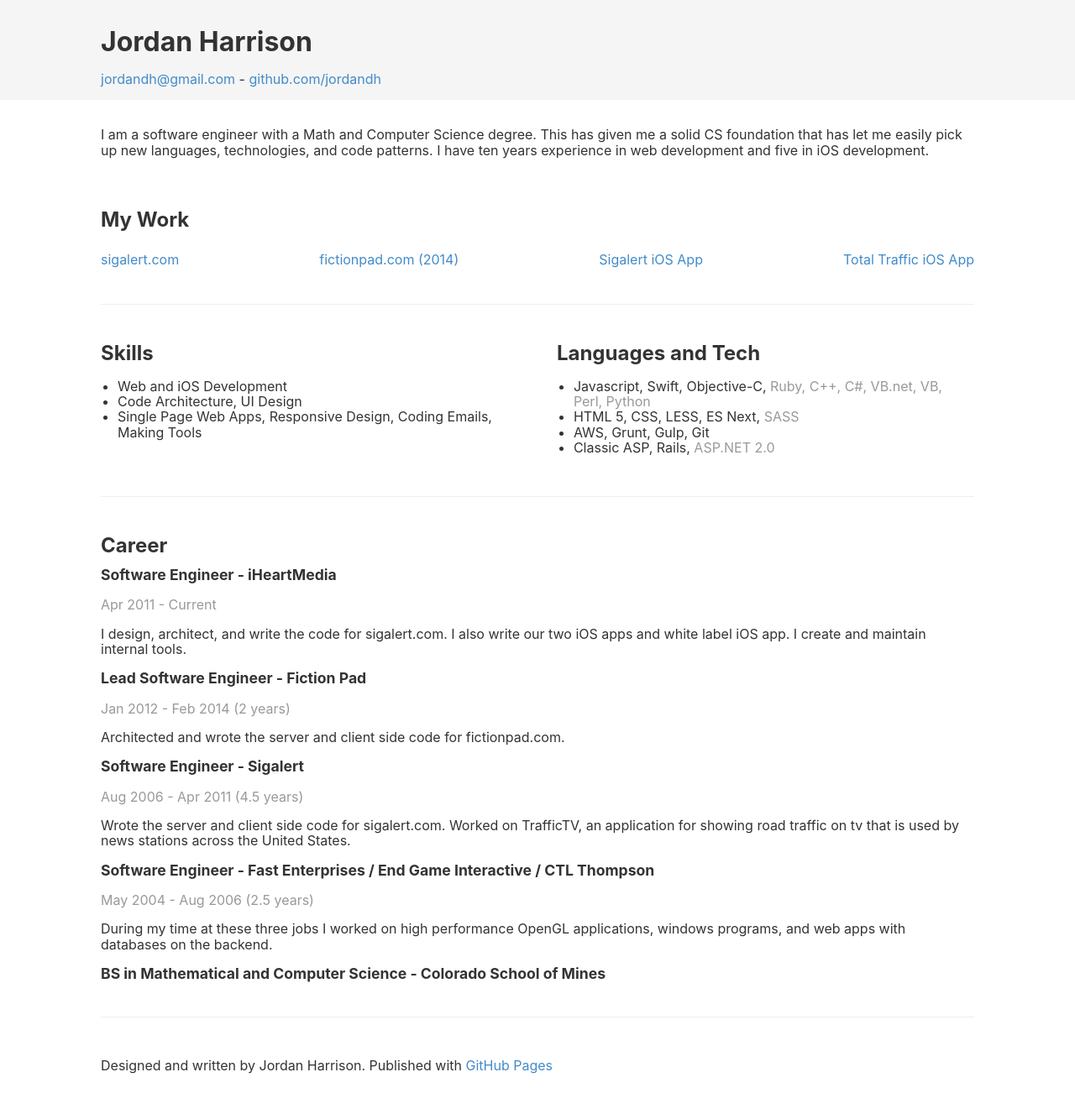
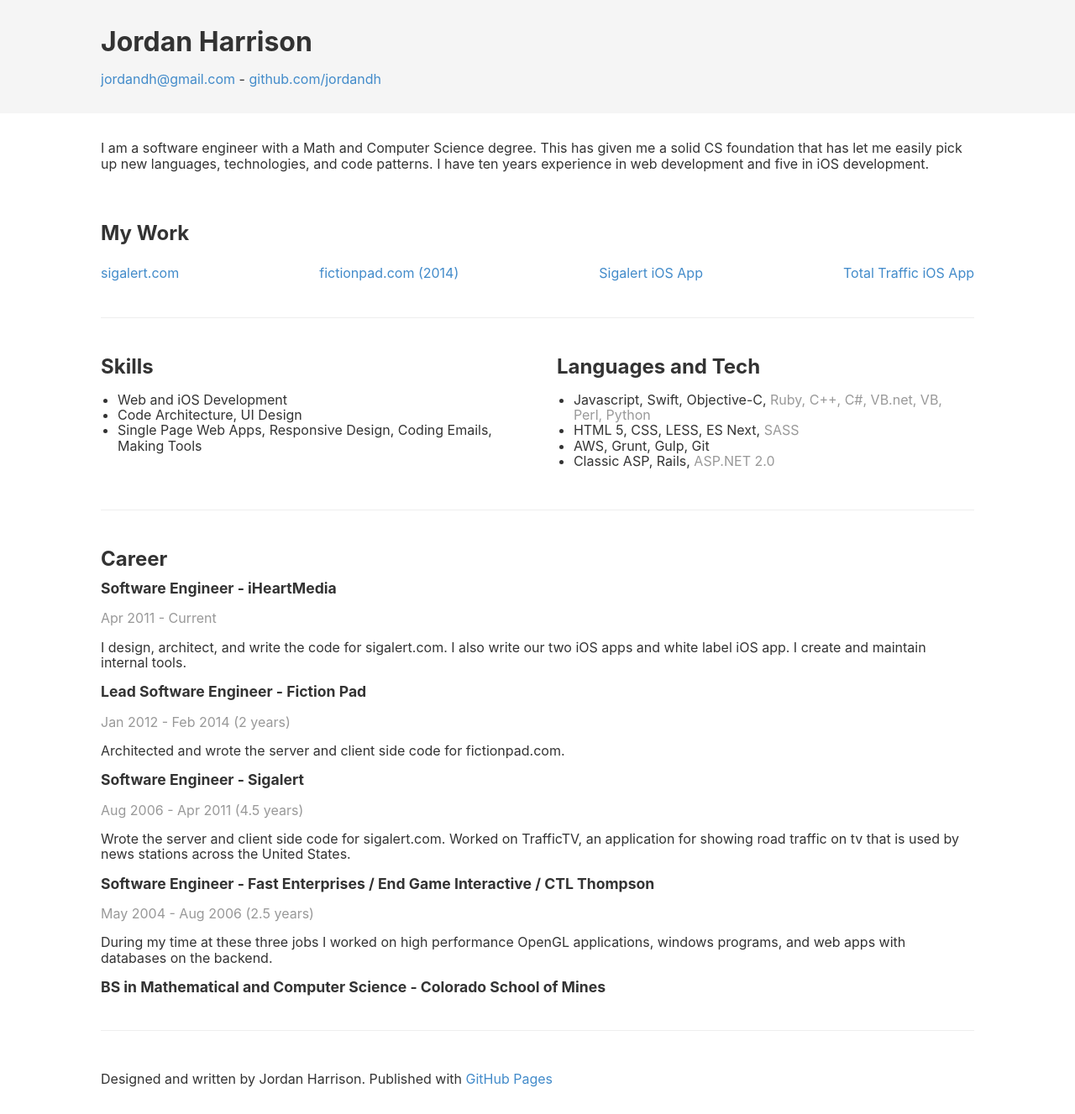
Before and after one commit to jordandh/resume, a Jekyll site: the page built from README.md, in a window 1280 px wide. Shown: the whole page at 84% size. Built offline with Jekyll 4.4.1, drawn with Linux system fonts in a browser that asks for light colours; our own code applies the rules of GitHub Pages for plain Markdown files.

Commit message:
Update style.scss

```diff
--- a/assets/css/style.scss
+++ b/assets/css/style.scss
@@ -66,13 +66,17 @@ hr {
  * header
  */
 header {
-  padding: $content-padding 0;
+  padding: ($content-padding * 2) 0;
   background-color: $header-bg-color;
 
   .heading {
     max-width: $max-content-width;
     margin: 0 auto;
     padding: 0 $content-padding;
+  }
+
+  h1 {
+    margin-top: 0;
   }
 }
 
```
